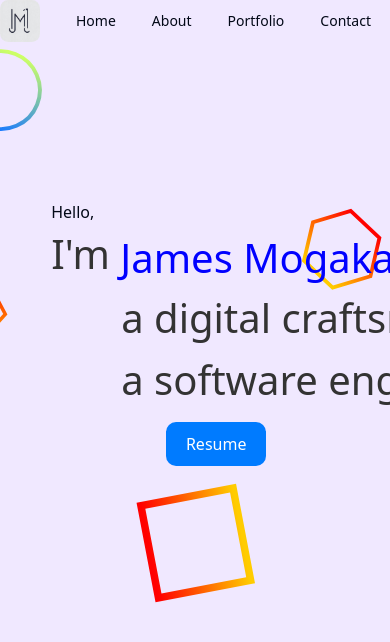
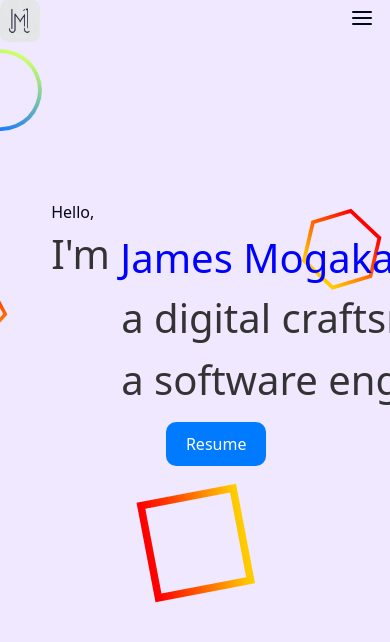
Before and after one commit to jamesmogaka/portfolio, a React (Vite) app: page / in a window 390 px wide. Shown: the top 642 px of the page. Built offline with nearby package versions, Linux system fonts and the light colour scheme.

Commit message:
Responsive nav bar

```diff
--- a/src/components/About.tsx
+++ b/src/components/About.tsx
@@ -97,7 +97,7 @@ const info: Array<Iprops> = [
 //About-me page component
 const about = () => {
     return (
-        <Section>
+        <Section id="about">
             <h1 className="text-xl">About me</h1>
             <p className="text-center max-w-xl p-4 rounded-lg shadow-md backdrop-filter backdrop-blur-sm">
                 Hello! I'm Mogaka, a dedicated software developer with a passion
--- a/src/components/Contact.tsx
+++ b/src/components/Contact.tsx
@@ -28,7 +28,7 @@ const Right: React.FC<{ children: React.ReactNode }> = styled.div`
 //TODO: Style the contact page
 const Contact: React.FC = () => {
     return (
-        <Section>
+        <Section id="contact">
             <Left>
                 <Form></Form>
             </Left>
--- a/src/components/Home.tsx
+++ b/src/components/Home.tsx
@@ -1,10 +1,10 @@
-import styled from "styled-components";
+import styled from 'styled-components';
 // import CV from "../assets/CV (1).pdf";
-import profile from "../assets/profile_bg.png";
+import profile from '../assets/profile_bg.png';
 //
 //Create a css customized container
 const Section = styled.div`
-  height: 100vh;
+    height: 100%;
     scroll-snap-align: center;
     padding-top: 200px;
     margin-left: 8%;
@@ -39,7 +39,8 @@ const TextContainer = styled.div`
         margin-left: 70px;
         border-right: 4px solid #000;
         margin-bottom: 2px;
-    animation: cursor 1s infinite step-end, typing 10s infinite steps(20, end);
+        animation: cursor 1s infinite step-end,
+            typing 10s infinite steps(20, end);
         white-space: nowrap;
         overflow: hidden;
     }
@@ -110,7 +111,7 @@ const Home = () => {
     return (
         //
         // The home section that displays the home page
-    <Section id="Home">
+        <Section id="home">
             {/* The ProfileImage contains the image section in the home page */}
             <ProfileImage>
                 <img src={profile} alt="My picture" />
--- /dev/null
+++ b/src/components/MobileNav.tsx
@@ -0,0 +1,54 @@
+import React, { useState } from 'react';
+import { Button } from './ui/button';
+import { Menu } from 'react-feather';
+
+const MobileNav: React.FC<{
+    pages: Array<string>;
+    socials: Array<React.ReactNode>;
+}> = ({ pages, socials }) => {
+    //
+    //
+    const [isDrawerOpen, setIsDrawerOpen] = useState(false);
+    return (
+        <>
+            <Button
+                variant="ghost"
+                className="fixed top-0 right-0 z-50 rounded sm:hidden"
+                onClick={() => setIsDrawerOpen(!isDrawerOpen)}
+            >
+                <Menu />
+            </Button>
+            {isDrawerOpen && (
+                <div
+                    className="fixed top-0 left-0 w-full h-full bg-black opacity-50 z-40 sm:hidden"
+                    onClick={() => setIsDrawerOpen(false)}
+                ></div>
+            )}
+            <aside
+                className={`fixed top-0 right-0 h-full w-60 bg-[#F0E8FF] z-50 transform ${
+                    isDrawerOpen ? 'translate-x-0' : 'translate-x-full'
+                } transition-transform ease-in-out duration-300 flex flex-col justify-between rounded-l-xl sm:hidden`}
+            >
+                <nav className="flex items-center flex-col gap-3">
+                    {pages.map((page) => {
+                        return (
+                            <a
+                                href={'#' + page.toLowerCase()}
+                                className="relative group"
+                                onClick={() => setIsDrawerOpen(false)}
+                            >
+                                {page}
+                                <span className="block h-1 bg-blue-500 absolute left-0 bottom-0 w-full transform scale-x-0 transition-transform ease-in-out duration-300 group-hover:scale-x-100"></span>
+                            </a>
+                        );
+                    })}
+                </nav>
+                <div className="flex justify-evenly">
+                    {socials.map((social) => social)}
+                </div>
+            </aside>
+        </>
+    );
+};
+
+export default MobileNav;
--- a/src/components/Navbar.tsx
+++ b/src/components/Navbar.tsx
@@ -1,13 +1,14 @@
-import React from "react";
-import styled from "styled-components";
+import React, { FC } from 'react';
+import styled from 'styled-components';
 import {
     NavigationMenu,
     NavigationMenuItem,
     NavigationMenuLink,
     NavigationMenuList,
-} from "@/components/ui/navigation-menu";
-import { Button } from "@/components/ui/button";
-import { Instagram, Twitter, GitHub, Linkedin } from "react-feather";
+} from '@/components/ui/navigation-menu';
+import { Button } from '@/components/ui/button';
+import { Instagram, Twitter, GitHub, Linkedin } from 'react-feather';
+import MobileNav from './MobileNav';
 //
 //Define the infomation that the navigation needs to run
 export interface Iprops {
@@ -30,11 +31,30 @@ export interface Iprops {
     contact: Array<{ platform: string; link: string }>;
 }
 //
+//Map the platform to its icon
+//Record <key, Type> - useful utility in maping on object to another object
+const platform_icons: Record<string, any> = {
+    Twitter: <Twitter />,
+    Instagram: <Instagram />,
+    GitHub: <GitHub />,
+    Linkedin: <Linkedin />,
+    //
+    //etc.
+};
+//
+// Design the buttons to the various social platforms
+const Social: FC<{ social: { platform: string; link: string } }> = ({
+    social,
+}) => (
+    <Button variant="ghost" size="icon" className="">
+        <a href={social.link} target="_blank">
+            {platform_icons[social.platform]}
+        </a>
+    </Button>
+);
+//
 //Navigation bar
-export const Navbar: React.FC<Iprops> = (props) => {
-  //
-  //Destructure the props
-  const { logo_src, pages, contact } = props;
+export const Navbar: React.FC<Iprops> = ({ logo_src, pages, contact }) => {
     //
     //Contains my logo
     const Logo = styled.img`
@@ -61,7 +81,6 @@ export const Navbar: React.FC<Iprops> = (props) => {
         display: flex;
         flex-direction: row;
         justify-content: space-evenly;
-
     `;
     //
     //The navigation container styling
@@ -78,28 +97,20 @@ export const Navbar: React.FC<Iprops> = (props) => {
         background-size: cover;
         background-repeat: no-repeat;
     `;
-  //
-  //Map the platform to its icon
-  //Record <key, Type> - useful utility in maping on object to another object
-  const platform_icons: Record<string, any> = {
-    Twitter: <Twitter />,
-    Instagram: <Instagram />,
-    GitHub: <GitHub />,
-    Linkedin: <Linkedin />,
-    //
-    //etc.
-  };
-  //
     return (
+        <>
             <Container>
                 <Logo src={logo_src} alt="My logo"></Logo>
                 <Navigation>
                     <NavigationMenu>
                         <NavigationMenuList>
                             {pages.map((page) => (
-              <NavigationMenuItem>
+                                <NavigationMenuItem className="hidden sm:block">
                                     <Button variant="ghost">
-                  <NavigationMenuLink href={"#" + page}>
+                                        <NavigationMenuLink
+                                            href={'#' + page.toLowerCase()}
+                                            className=" size-full"
+                                        >
                                             {page}
                                         </NavigationMenuLink>
                                     </Button>
@@ -111,17 +122,20 @@ export const Navbar: React.FC<Iprops> = (props) => {
                 <Contact>
                     <List>
                         {contact.map((social, index) => (
-            <li>
-              <Button variant="ghost" size="icon">
-                <a href={social.link} key={index} target="_blank">
-                  {platform_icons[social.platform]}
-                </a>
-              </Button>
+                            <li className="hidden sm:block">
+                                <Social social={social} key={index} />
                             </li>
                         ))}
                     </List>
                 </Contact>
             </Container>
+            <MobileNav
+                pages={pages}
+                socials={contact.map((social, index) => (
+                    <Social social={social} key={index} />
+                ))}
+            />
+        </>
     );
 };
 
--- a/src/components/Portfolio.tsx
+++ b/src/components/Portfolio.tsx
@@ -20,7 +20,7 @@ const Section = styled.div`
 //Todo: Deside on what to do with the overflow
 const Portfolio = () => {
     return (
-        <Section>
+        <Section id="portfolio">
             <Tabs defaultValue="web" className="w-10/12 h-full ">
                 <TabsList className="">
                     <TabsTrigger value="web">Web</TabsTrigger>
--- a/src/components/Project.tsx
+++ b/src/components/Project.tsx
@@ -31,7 +31,7 @@ export const Project: React.FC<Iproject> = ({
     code,
 }) => {
     return (
-        <Card className=" pb-3 w-[90%] h-auto max-h-[100%] flex flex-col overflow-hidden">
+        <Card className=" pb-3 w-[90%] h-auto max-h-[100%] flex flex-col overflow-hidden bg-transparent shadow-md backdrop-filter backdrop-blur-sm">
             <CardContent className=" p-0 flex flex-col justify-center items-center ">
                 <img
                     src={image}
```
Lines whose indentation alone changed are shown as unchanged.
